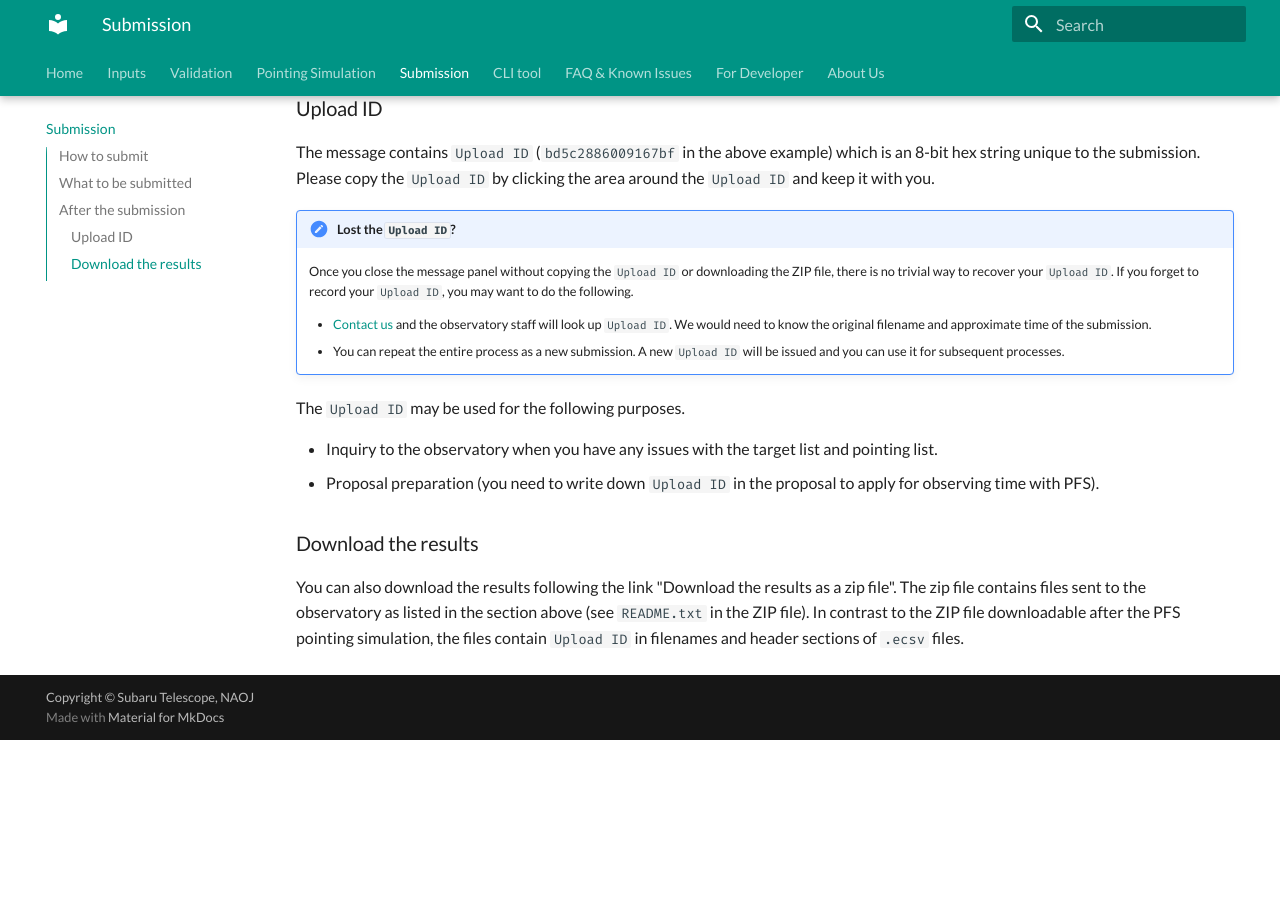
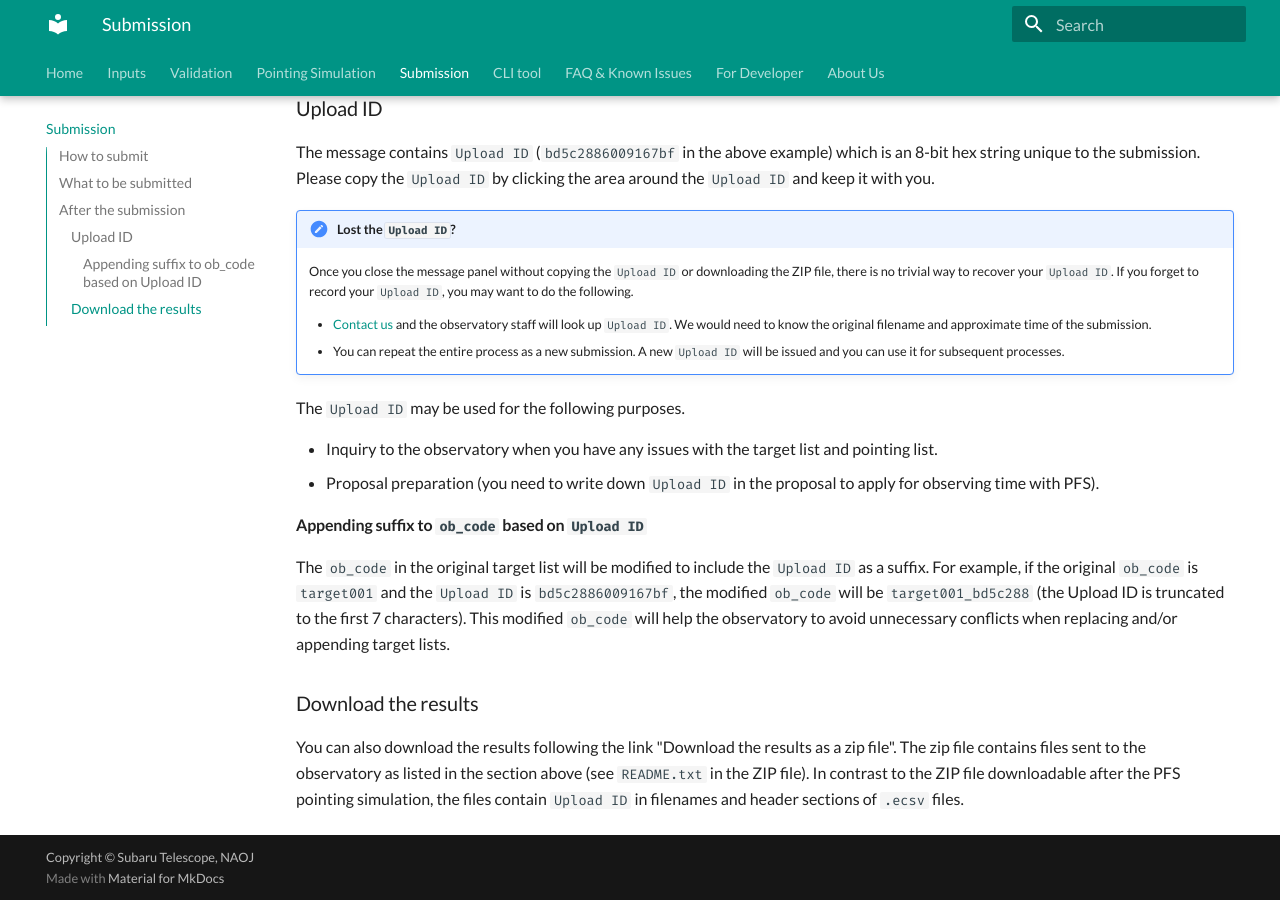
Before and after one commit to Subaru-PFS/spt_target_uploader, an MkDocs documentation site: the page built from docs/docs/submission.md, in a window 1280 px wide and 900 px high, scrolled down 1389 px. Built offline with MkDocs 1.6.1 and Material for MkDocs 9.7.7, drawn with Linux system fonts in a browser that asks for light colours; before the commit the page ends 2129 px from its top, so only the background shows below that.

Commit message:
Add documentation for ob_code modification with Upload ID suffix
Document that ob_code fields are modified to include a truncated
Upload ID suffix (first 7 characters) to help avoid conflicts when
replacing or appending target lists at the observatory.

🤖 Generated with [Claude Code](https://claude.com/claude-code)

Co-Authored-By: Claude Sonnet 4.5 <noreply@anthropic.com>

```diff
--- a/docs/docs/submission.md
+++ b/docs/docs/submission.md
@@ -54,6 +54,13 @@ The `Upload ID` may be used for the following purposes.
 - Inquiry to the observatory when you have any issues with the target list and pointing list.
 - Proposal preparation (you need to write down `Upload ID` in the proposal to apply for observing time with PFS).
 
+#### Appending suffix to `ob_code` based on `Upload ID`
+
+The `ob_code` in the original target list will be modified to include the `Upload ID` as a suffix.
+For example, if the original `ob_code` is `target001` and the `Upload ID` is `bd5c2886009167bf`,
+the modified `ob_code` will be `target001_bd5c288` (the Upload ID is truncated to the first 7 characters).
+This modified `ob_code` will help the observatory to avoid unnecessary conflicts when replacing and/or
+appending target lists.
 
 ### Download the results
 
```
